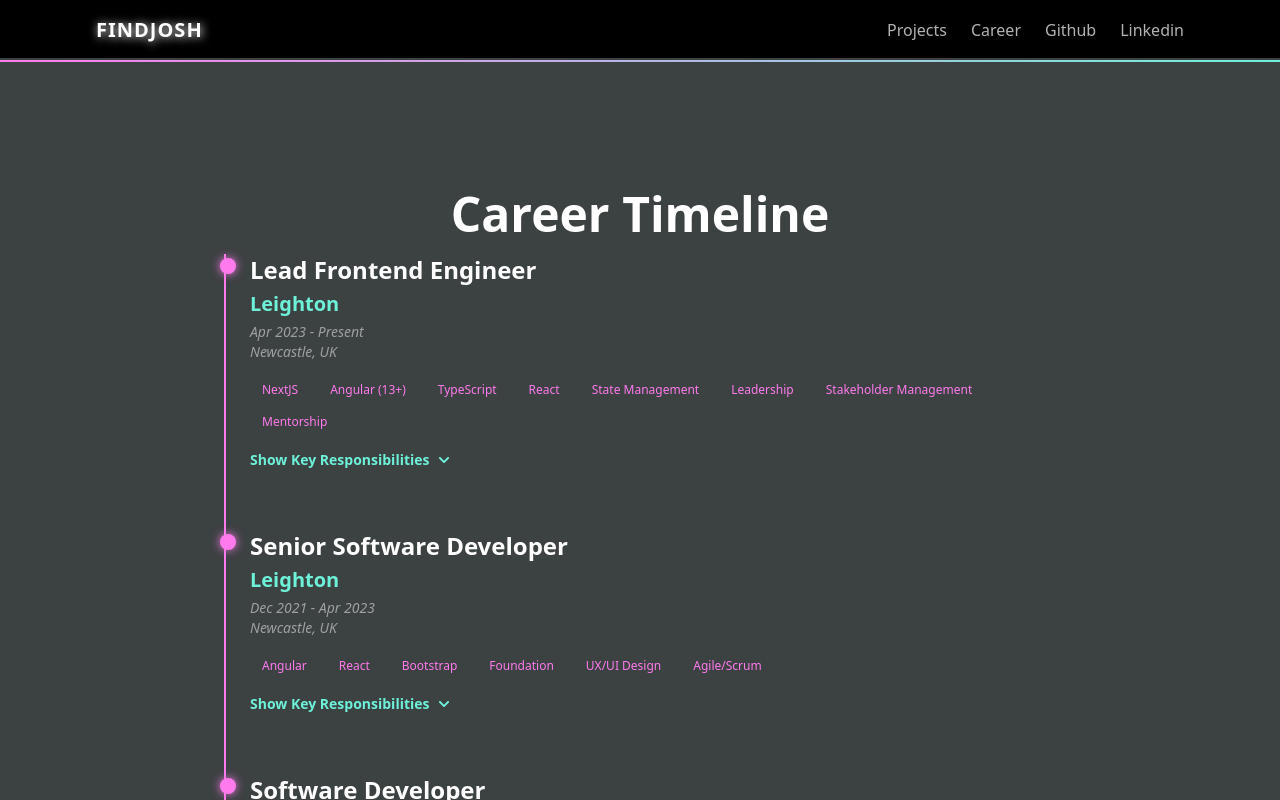
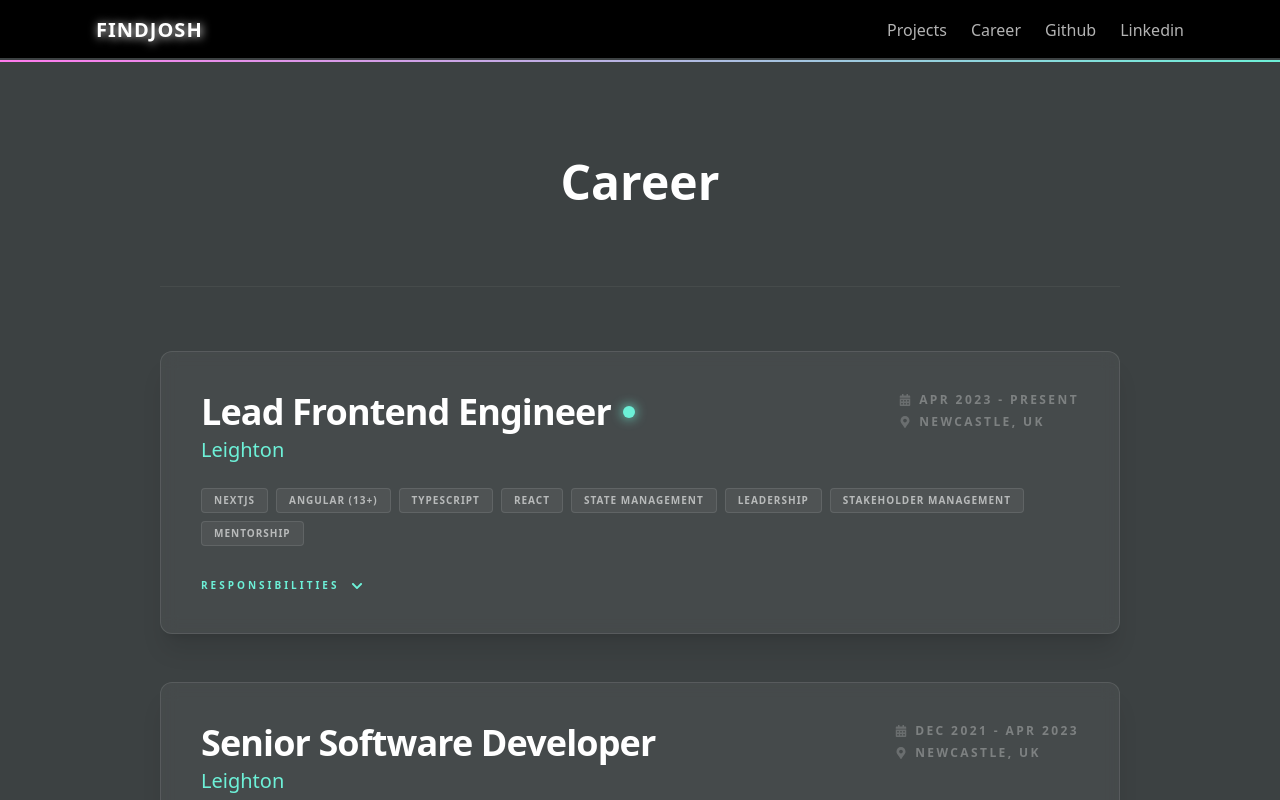
Before and after one commit to joshhallan/portfolio2025, a Next.js app: page /career in a window 1280 px wide. Shown: the top 800 px of the page. Built offline with nearby package versions, Linux system fonts and the light colour scheme.

Commit message:
Refactor ProjectsPage and EXPERIENCE_DATA: update section header for consistency; enhance job responsibilities for clarity and impact

```diff
--- a/src/app/career/page.tsx
+++ b/src/app/career/page.tsx
@@ -1,11 +1,16 @@
-'use client';
+"use client";
 
-import React, { useState } from 'react';
-import { EXPERIENCE_DATA } from '@/data/experience';
-import { FaChevronDown, FaChevronUp } from 'react-icons/fa';
+import React, { useState } from "react";
+import { EXPERIENCE_DATA } from "@/data/experience";
+import {
+  FaChevronDown,
+  FaChevronUp,
+  FaMapMarkerAlt,
+  FaCalendarAlt,
+} from "react-icons/fa";
 
-const neonPink = 'var(--neon-pink)';
-const neonBlue = 'var(--neon-blue)';
+const brandColor = "var(--neon-blue)";
+const secondaryColor = "var(--neon-pink)";
 
 interface JobProps {
   job: (typeof EXPERIENCE_DATA)[0];
@@ -14,42 +19,44 @@ interface JobProps {
 const JobDetail: React.FC<JobProps> = ({ job }) => {
   const [isOpen, setIsOpen] = useState(false);
 
-  const borderColour = neonPink;
-  const interactiveColor = neonBlue;
-
-  const tagBgColor = job.id % 2 === 0 ? neonBlue + '10' : neonPink + '10';
+  const isLeighton = job.company === "Leighton";
 
   return (
-    <div className="relative">
-
-      <span
-        className="absolute -left-[30.5px] top-1 w-4 h-4 rounded-full"
-        style={{
-            backgroundColor: borderColour,
-            boxShadow: `0 0 10px ${borderColour}`,
-            zIndex: 10
-        }}
-      />
-
-      <div className="mb-4">
-        <h3 className="text-2xl font-bold text-white mb-1">{job.title}</h3>
-        <p className="text-xl mb-1" style={{ color: interactiveColor, fontWeight: 600 }}>
+    <div className="relative pb-6 last:pb-0">
+      <div className="bg-white/5 backdrop-blur-sm border border-white/10 rounded-xl p-6 md:p-10 transition-all duration-300 hover:border-white/20 hover:bg-[#161818] shadow-xl">
+        <div className="flex flex-col md:flex-row md:justify-between md:items-start mb-6 gap-4">
+          <div>
+            <div className="flex items-center gap-3 mb-1">
+              <h3 className="text-2xl md:text-4xl font-bold text-white tracking-tight">
+                {job.title}
+              </h3>
+              {job.id === 1 && (
+                <span className="flex h-3 w-3 rounded-full bg-[var(--neon-blue)] animate-pulse shadow-[0_0_12px_var(--neon-blue)]"></span>
+              )}
+            </div>
+            <p
+              className="text-xl font-medium"
+              style={{ color: isLeighton ? brandColor : secondaryColor }}
+            >
               {job.company}
             </p>
-        <p className="text-sm italic text-white/50">{job.duration}</p>
-        <p className="text-sm italic text-white/50">{job.location}</p>
           </div>
 
-      <div className="flex flex-wrap gap-2 mb-4">
+          <div className="text-[10px] md:text-xs text-white/30 space-y-1.5 font-bold uppercase tracking-[0.2em]">
+            <div className="flex items-center gap-2">
+              <FaCalendarAlt className="text-white/20" /> {job.duration}
+            </div>
+            <div className="flex items-center gap-2">
+              <FaMapMarkerAlt className="text-white/20" /> {job.location}
+            </div>
+          </div>
+        </div>
+
+        <div className="flex flex-wrap gap-2 mb-8">
           {job.technologies.map((tech, index) => (
             <span
               key={index}
-            className="px-3 py-1 text-xs rounded-md font-medium whitespace-nowrap"
-            style={{
-                color: borderColour,
-                backgroundColor: tagBgColor,
-                border: `1px solid ${borderColour}50`
-            }}
+              className="px-3 py-1 text-[10px] uppercase tracking-widest rounded border border-white/10 bg-white/5 text-white/60 font-bold"
             >
               {tech}
             </span>
@@ -58,56 +65,55 @@ const JobDetail: React.FC<JobProps> = ({ job }) => {
 
         <button
           onClick={() => setIsOpen(!isOpen)}
-        className="flex items-center text-sm font-semibold mb-3 transition-colors hover:scale-[1.02] cursor-pointer"
-        style={{ color: interactiveColor, textShadow: `0 0 5px ${interactiveColor}80` }}
-        aria-expanded={isOpen}
+          className="flex items-center text-[10px] font-black uppercase tracking-[0.3em] transition-all cursor-pointer text-[var(--neon-blue)]"
         >
-        {isOpen ? 'Hide Key Responsibilities' : 'Show Key Responsibilities'}
-        <span className="ml-2 transition-transform duration-300 transform">
-            {isOpen ? <FaChevronUp className="w-3 h-3" /> : <FaChevronDown className="w-3 h-3" />}
+          {isOpen ? "Close Summary" : "Responsibilities"}
+          <span className="ml-3">
+            {isOpen ? (
+              <FaChevronUp className="w-3 h-3" />
+            ) : (
+              <FaChevronDown className="w-3 h-3" />
+            )}
           </span>
         </button>
 
         <div
-        className={`transition-all duration-300 ease-in-out overflow-hidden ${
-          isOpen ? 'max-h-96 opacity-100 pb-4' : 'max-h-0 opacity-0'
+          className={`transition-all duration-500 ease-in-out overflow-hidden ${
+            isOpen ? "max-h-[1000px] opacity-100 mt-8" : "max-h-0 opacity-0"
           }`}
         >
-        <ul className="text-white/80 space-y-2 list-disc ml-5 text-base">
+          <div className="grid grid-cols-1 md:grid-cols-1 gap-6 border-t border-white/5 pt-8">
+            <ul className="space-y-4">
               {job.responsibilities.map((res, index) => (
-            <li key={index} className="pl-1">{res}</li>
+                <li
+                  key={index}
+                  className="text-sm md:text-base text-white/70 leading-relaxed flex gap-4 items-start"
+                >
+                  <span className="mt-2.5 h-1 w-4 shrink-0 rounded-full bg-white/20"></span>
+                  {res}
+                </li>
               ))}
             </ul>
+          </div>
+        </div>
       </div>
     </div>
   );
 };
 
 export default function FullCareerTimeline() {
-  const borderColour = neonPink;
+  return (
+    <div className="min-h-screen bg-transparent pt-24 pb-16">
+      <section id="full-career" className="container mx-auto max-w-5xl px-8">
+        <div className="mb-16 border-b border-white/5 pb-8">
+          <h1 className="text-5xl font-extrabold mb-12 text-center text-white">
+            Career
+          </h1>
+        </div>
 
-  return (
-
-    <div className="min-h-screen pt-24 pb-16">
-      <section id="full-career" className="container mx-auto max-w-4xl px-8 py-8">
-
-
-        <h1
-          className="text-5xl font-extrabold mb-4 text-center text-white"
-          style={{ textShadow: `0 0 15px ${borderColour}60` }}
-        >
-          Career Timeline
-        </h1>
-
-        <div
-          className="relative border-l-2 pl-6 md:pl-10 space-y-12"
-          style={{ borderColor: borderColour, paddingLeft: '24px' }}
-        >
+        <div className="flex flex-col gap-6">
           {EXPERIENCE_DATA.map((job) => (
-              <JobDetail
-                  key={job.id}
-                  job={job}
-              />
+            <JobDetail key={job.id} job={job} />
           ))}
         </div>
       </section>
--- a/src/app/projects/page.tsx
+++ b/src/app/projects/page.tsx
@@ -8,9 +8,11 @@ export default function ProjectsPage() {
   return (
     <div className="min-h-screen pt-20 pb-16">
       <section id="all-projects" className="container mx-auto max-w-6xl px-8">
-        <h1 className="text-5xl font-extrabold mb-12 text-center text-white">
-          Project Showcase
-        </h1>
+        <div className="mb-16 border-b border-white/5 pb-8">
+          <h1 className="text-5xl font-extrabold mb-12 text-center text-white">
+            Projects
+          </h1>
+        </div>
 
         <div className="grid grid-cols-1 md:grid-cols-2 gap-8">
           {PROJECTS_DATA.map((project) => {
--- a/src/data/experience.ts
+++ b/src/data/experience.ts
@@ -6,7 +6,8 @@ export const EXPERIENCE_DATA = [
     duration: "Apr 2023 - Present",
     location: "Newcastle, UK",
     responsibilities: [
-      "Act as the Technical Lead across two main development teams, driving the large-scale shift from XSLT technologies to modern Angular 13+.",
+      "Act as the Technical Lead across two main development teams, implementing a new design language",
+      "Worked with the team to implement new functionality to customers which generated over £500k in profits within the first month",
       "Oversaw high-level design discussions, translating complex customer usability goals into technical feasibility for the development team.",
       "Collaborated closely with Business Analysts (BAs) on story creation, functional requirements, and liaising with key business stakeholders on progress and requirements.",
       "Expanded leadership and mentoring skills by guiding developers on best practices in modern JavaScript frameworks.",
@@ -58,7 +59,7 @@ export const EXPERIENCE_DATA = [
     id: 4,
     title: "Software Developer (Frontend Focus)",
     company: "FNVi",
-    duration: "Jan 2015 – Jan 2017",
+    duration: "Jan 2015 - Jan 2017",
     location: "Middlesbrough, UK",
     responsibilities: [
       "Focused intensely on frontend web development, improving skills tenfold through commitment to best practices in web design.",
@@ -79,7 +80,7 @@ export const EXPERIENCE_DATA = [
     id: 5,
     title: "Developer (Entrepreneurial Focus)",
     company: "GigSource (Digital City Fellowship)",
-    duration: "Oct 2014 – Dec 2014",
+    duration: "Oct 2014 - Dec 2014",
     location: "Middlesbrough, UK",
     responsibilities: [
       "Operated own business under the Digital City Fellowship, gaining vital experience in the practical application of development skills.",
@@ -96,7 +97,7 @@ export const EXPERIENCE_DATA = [
     id: 6,
     title: "Intern (Web Development)",
     company: "Clicksco",
-    duration: "May 2014 – Sep 2014",
+    duration: "May 2014 - Sep 2014",
     location: "Middlesbrough, UK",
     responsibilities: [
       "Participated in a summer internship program, working in a team to develop a Minimum Viable Product (MVP).",
```
Lines whose indentation alone changed are shown as unchanged.
